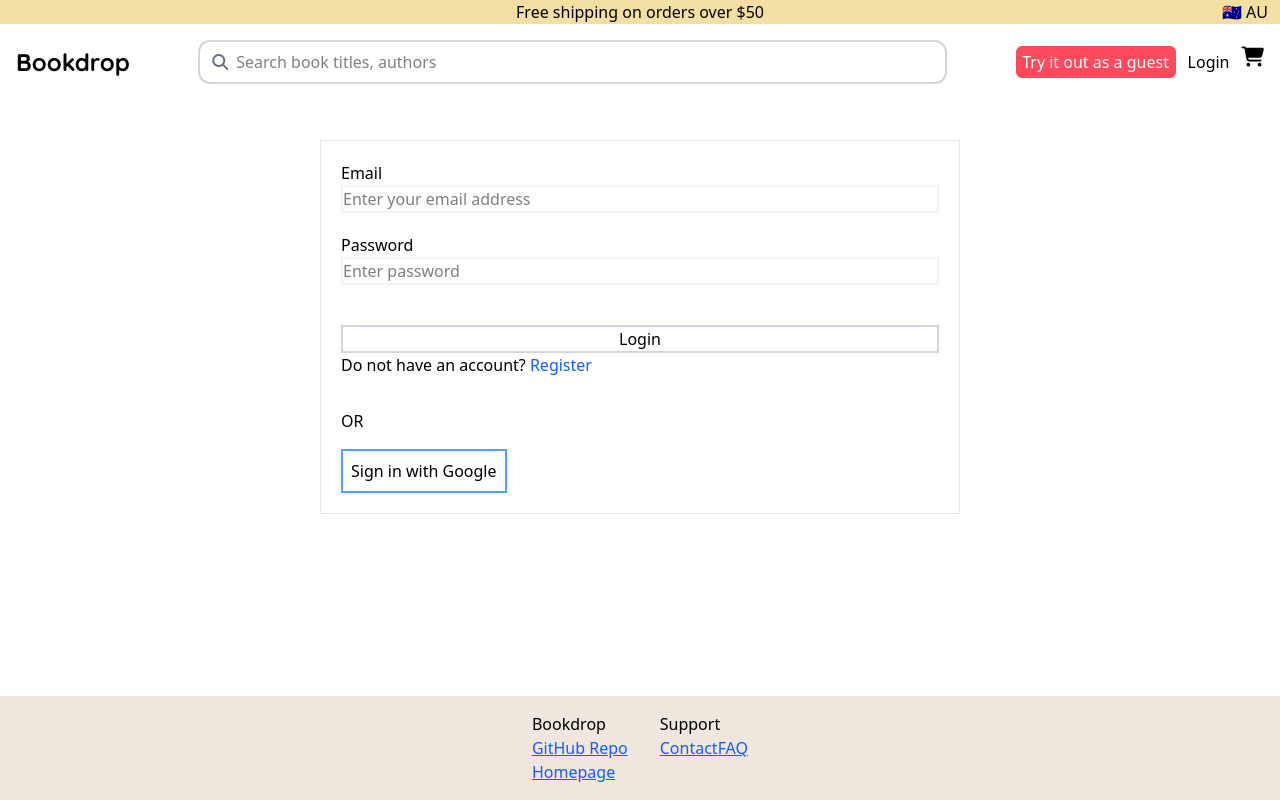
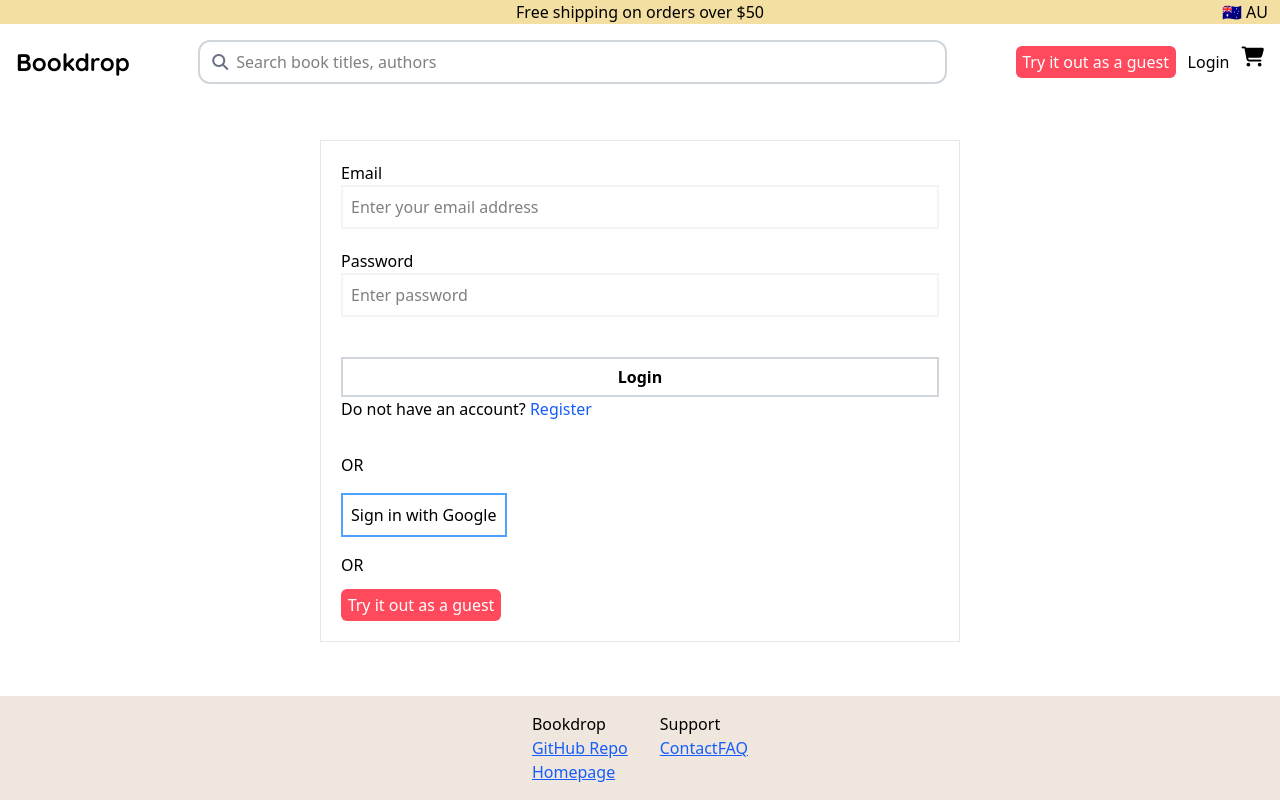
Before and after one commit to Jennifer-JY/bookstore, a Next.js app: page /login in a window 1280 px wide. Built offline with nearby package versions, Linux system fonts and the light colour scheme; no server answers.

Commit message:
Style the login page and add the 'Try it out as a guest' button to the login page too.

```diff
--- a/app/login/page.tsx
+++ b/app/login/page.tsx
@@ -10,6 +10,7 @@
 import { signIn } from "next-auth/react";
 import Link from "next/link";
 import { useCart } from "../contextAndProvider/cartContext";
+import GuestLoginBtn from "@/components/authentication/GuestLoginBtn";
 
 export default function Login() {
   const searchParams = useSearchParams();
@@ -32,7 +33,7 @@
           name="email"
           placeholder="Enter your email address"
           required
-          className="border-2 border-gray-100"
+          className="border-2 border-gray-100 p-2"
         ></input>
         <label htmlFor="password" className="mt-5">
           Password{" "}
@@ -44,12 +45,12 @@
           placeholder="Enter password"
           required
           minLength={6}
-          className="border-2 border-gray-100"
+          className="border-2 border-gray-100 p-2"
         ></input>
         <input type="hidden" name="redirectTo" value={callbackUrl} />
         <button
           aria-disabled={isPending}
-          className="cursor-pointer mt-10 border-2 border-gray-300"
+          className="h-10 cursor-pointer mt-10 border-2 border-gray-300 font-semibold"
         >
           Login
         </button>
@@ -85,6 +86,8 @@
       >
         Sign in with Google
       </button>
+      <div className="mt-4 mb-3">OR</div>
+      <GuestLoginBtn />
     </div>
   );
 }
```
